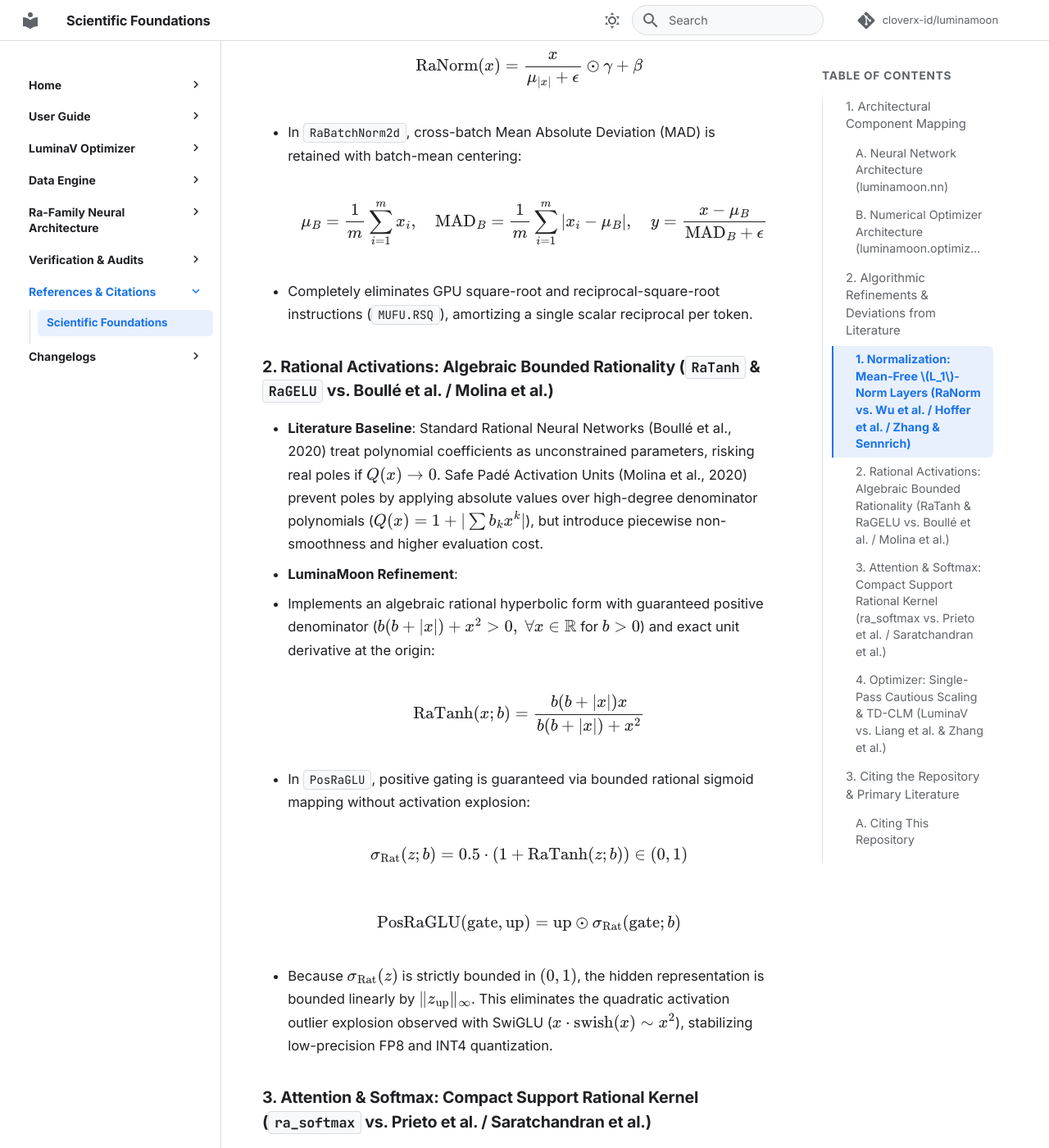
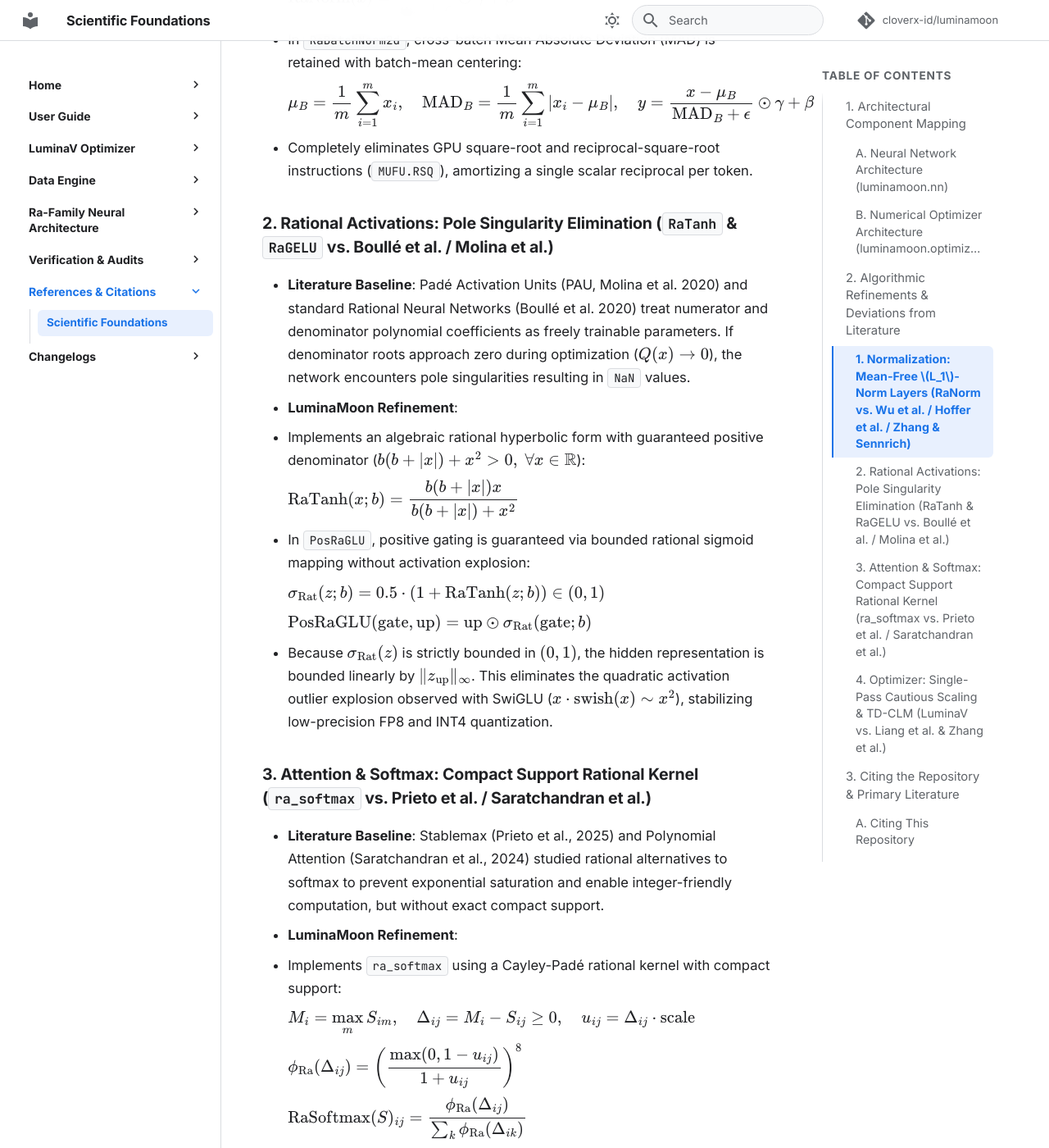
Before and after one commit to cloverx-id/luminamoon, an MkDocs documentation site: the page built from docs/references.md, in a window 1280 px wide and 1400 px high, scrolled down 4437 px. Shown: the whole window at 82% size. Built offline with MkDocs 1.6.1 and Material for MkDocs 9.7.7, drawn with Linux system fonts in a browser that asks for light colours; comment, search, counter and statistics services are not loaded; some of the changed text lies outside the part shown.

Commit message:
Update references.md

```diff
--- a/docs/references.md
+++ b/docs/references.md
@@ -26,7 +26,7 @@
 
 | Mechanism & Mode | Configuration Parameter | Theoretical Foundation | Key Literature Reference |
 | :--- | :--- | :--- | :--- |
-| **TD-CLM Mode** | `buffer=1` (or `"tdclm"`) | Single-buffer triangle-defect convex lookahead momentum with triangle-defect penalty $\lambda \lvert d_t \rvert$ where $d_t = g_t - m_{t-1}$ ($\lambda^* \approx 0.30$) | Maligranda (2008)<br>Zhang et al. (NeurIPS 2019)<br>Zhuang et al. (NeurIPS 2020) |
+| **TD-CLM Mode** | `buffer=1` (or `"tdclm"`) | Single-buffer triangle-defect convex lookahead momentum with triangle-defect penalty $\lambda \lvert d_t \rvert$ where $d_t = g_t - m _ {t-1}$ ($\lambda^* \approx 0.30$) | Maligranda (2008)<br>Zhang et al. (NeurIPS 2019)<br>Zhuang et al. (NeurIPS 2020) |
 | **Triangle Family (T-Family)** | `buffer="T1"`, `buffer="T2"` | tanh-free triangle envelopes eliminating $\tanh$ and square roots across optimization and rational update bounds | Maligranda (2008)<br>Chen et al. (NeurIPS 2023) |
 | **Dual-Buffer CLM** | `buffer=2` (or `"dual"`) | Two-buffer convex lookahead momentum with central innovation variance tracking | Zhang et al. (NeurIPS 2019) |
 | **Cautious Updates** | `cautious=True` | Sign-aligned gradient-momentum masking and adaptive alignment scaling | Liang et al. (ICLR 2026) |
@@ -46,60 +46,60 @@
 - **LuminaMoon Refinement**:
   * In `RaNorm`, sequence and token-level normalization for Transformer backbones is formulated as a **zero square-root, mean-free** $L_1$ pass (analogous to the RMSNorm discovery by Zhang & Sennrich that mean-centering is redundant for stability):
 
-    $$\mu_{|x|} = \frac{1}{d} \sum_{i=1}^d |x_i|$$
+    $\displaystyle \mu_{|x|} = \frac{1}{d} \sum _ {i=1}^d |x_i|$
 
-    $$\mathrm{RaNorm}(x) = \frac{x}{\mu_{|x|} + \epsilon} \odot \gamma + \beta$$
+    $\displaystyle \mathrm{RaNorm}(x) = \frac{x}{\mu_{|x|} + \epsilon} \odot \gamma + \beta$
 
   * In `RaBatchNorm2d`, cross-batch Mean Absolute Deviation (MAD) is retained with batch-mean centering:
 
-    $$\mu_B = \frac{1}{m} \sum_{i=1}^m x_i, \quad \mathrm{MAD}_B = \frac{1}{m} \sum_{i=1}^m |x_i - \mu_B|, \quad y = \frac{x - \mu_B}{\mathrm{MAD}_B + \epsilon} \odot \gamma + \beta$$
+    $\displaystyle \mu_B = \frac{1}{m} \sum _ {i=1}^m x_i, \quad \mathrm{MAD}_B = \frac{1}{m} \sum _ {i=1}^m |x_i - \mu_B|, \quad y = \frac{x - \mu_B}{\mathrm{MAD}_B + \epsilon} \odot \gamma + \beta$
 
   * Completely eliminates GPU square-root and reciprocal-square-root instructions (`MUFU.RSQ`), amortizing a single scalar reciprocal per token.
 
-### 2. Rational Activations: Algebraic Bounded Rationality (`RaTanh` & `RaGELU` vs. Boullé et al. / Molina et al.)
-- **Literature Baseline**: Standard Rational Neural Networks (Boullé et al., 2020) treat polynomial coefficients as unconstrained parameters, risking real poles if $Q(x) \to 0$. Safe Padé Activation Units (Molina et al., 2020) prevent poles by applying absolute values over high-degree denominator polynomials ($Q(x) = 1 + |\sum b_k x^k|$), but introduce piecewise non-smoothness and higher evaluation cost.
+### 2. Rational Activations: Pole Singularity Elimination (`RaTanh` & `RaGELU` vs. Boullé et al. / Molina et al.)
+- **Literature Baseline**: Padé Activation Units (PAU, Molina et al. 2020) and standard Rational Neural Networks (Boullé et al. 2020) treat numerator and denominator polynomial coefficients as freely trainable parameters. If denominator roots approach zero during optimization ($Q(x) \to 0$), the network encounters pole singularities resulting in `NaN` values.
 - **LuminaMoon Refinement**:
-  * Implements an algebraic rational hyperbolic form with guaranteed positive denominator ($b(b+|x|) + x^2 > 0, \; \forall x \in \mathbb{R}$ for $b > 0$) and exact unit derivative at the origin:
+  * Implements an algebraic rational hyperbolic form with guaranteed positive denominator ($b(b+|x|) + x^2 > 0, \; \forall x \in \mathbb{R}$):
 
-    $$\mathrm{RaTanh}(x; b) = \frac{b (b + |x|) x}{b (b + |x|) + x^2}$$
+    $\displaystyle \mathrm{RaTanh}(x; b) = \frac{b (b + |x|) x}{b (b + |x|) + x^2}$
 
   * In `PosRaGLU`, positive gating is guaranteed via bounded rational sigmoid mapping without activation explosion:
 
-    $$\sigma_{\text{Rat}}(z; b) = 0.5 \cdot (1 + \mathrm{RaTanh}(z; b)) \in (0, 1)$$
+    $\displaystyle \sigma_{\text{Rat}}(z; b) = 0.5 \cdot (1 + \mathrm{RaTanh}(z; b)) \in (0, 1)$
 
-    $$\mathrm{PosRaGLU}(\text{gate}, \text{up}) = \text{up} \odot \sigma_{\text{Rat}}(\text{gate}; b)$$
+    $\displaystyle \mathrm{PosRaGLU}(\text{gate}, \text{up}) = \text{up} \odot \sigma_{\text{Rat}}(\text{gate}; b)$
 
   * Because $\sigma_{\text{Rat}}(z)$ is strictly bounded in $(0, 1)$, the hidden representation is bounded linearly by $\|z_{\text{up}}\|_\infty$. This eliminates the quadratic activation outlier explosion observed with SwiGLU ($x \cdot \text{swish}(x) \sim x^2$), stabilizing low-precision FP8 and INT4 quantization.
 
 ### 3. Attention & Softmax: Compact Support Rational Kernel (`ra_softmax` vs. Prieto et al. / Saratchandran et al.)
-- **Literature Baseline**: Stablemax (Prieto et al., 2025) and Polynomial Attention (Saratchandran et al., 2024) demonstrated that softmax normalization can be replaced by non-exponential and polynomial mappings to prevent numerical collapse and ensure bounded Frobenius norms, but without exact compact support.
+- **Literature Baseline**: Stablemax (Prieto et al., 2025) and Polynomial Attention (Saratchandran et al., 2024) studied rational alternatives to softmax to prevent exponential saturation and enable integer-friendly computation, but without exact compact support.
 - **LuminaMoon Refinement**:
   * Implements `ra_softmax` using a Cayley-Padé rational kernel with compact support:
 
-    $$M_i = \max_m S_{im}, \quad \Delta_{ij} = M_i - S_{ij} \ge 0, \quad u_{ij} = \Delta_{ij} \cdot \text{scale}$$
+    $\displaystyle M_i = \max_m S_{im}, \quad \Delta_{ij} = M_i - S_{ij} \ge 0, \quad u_{ij} = \Delta_{ij} \cdot \text{scale}$
 
-    $$\phi_{\text{Ra}}(\Delta_{ij}) = \left(\frac{\max(0, 1 - u_{ij})}{1 + u_{ij}}\right)^8$$
+    $\displaystyle \phi_{\text{Ra}}(\Delta_{ij}) = \left(\frac{\max(0, 1 - u_{ij})}{1 + u_{ij}}\right)^8$
 
-    $$\mathrm{RaSoftmax}(S)_{ij} = \frac{\phi_{\text{Ra}}(\Delta_{ij})}{\sum_k \phi_{\text{Ra}}(\Delta_{ik})}$$
+    $\displaystyle \mathrm{RaSoftmax}(S)_{ij} = \frac{\phi_{\text{Ra}}(\Delta_{ij})}{\sum_k \phi_{\text{Ra}}(\Delta_{ik})}$
 
   * Matches the Maclaurin expansion of $\exp(-\Delta)$ up to second order, while guaranteeing $\phi_{\text{Ra}} \equiv 0$ for $u \ge 1$ ($\Delta \ge 16$). This eliminates background noise accumulation across long context sequences and removes exponential `MUFU.EX2` instructions.
 
 ### 4. Optimizer: Single-Pass Cautious Scaling & TD-CLM (`LuminaV` vs. Liang et al. & Zhang et al.)
 - **Literature Baseline**:
-  * Cautious Optimizers (Liang et al., 2026) evaluate an element-wise sign-alignment mask and re-scale updates using the global active ratio $\frac{\text{dim}(x)}{\text{nnz}(u_t \odot g_t > 0) + \xi}$, which requires a separate reduction pass and introduces GPU synchronization latency.
+  * Cautious Optimizers (Liang et al., 2026) require a two-pass GPU reduction to evaluate global mean tensor alignment $\langle u_t, g_t \rangle > 0$, introducing GPU synchronization latency.
   * Lookahead (Zhang et al., 2019) maintains two distinct model weight copies (slow weights and fast weights) updated discretely every $k$ steps.
 - **LuminaMoon Refinement**:
   * **Fused Single-Pass Pipeline**: Employs an exponential moving average (EMA) of alignment statistics from the preceding step, allowing cautious update masking and scaling to execute within a single fused kernel dispatch (`fused_single_pass=True`), eliminating GPU synchronization bottlenecks.
-  * **Triangle-Defect Single-Buffer Formulation (TD-CLM, `buffer=1`)**: Eliminates the slow-weights buffer by tracking the continuous gradient-momentum residual $d_t = g_t - m_{t-1}$ scaled by the triangle-defect penalty $\lambda |d_t|$ with theoretical balance point $\lambda^* \approx 0.30$ (derived from Maligranda's triangle inequality envelope). When gradients spike abruptly, the denominator automatically inflates, damping the update step without requiring a second parameter buffer.
+  * **Triangle-Defect Single-Buffer Formulation (TD-CLM, `buffer=1`)**: Eliminates the slow-weights buffer by tracking the continuous gradient-momentum residual $d_t = g_t - m _ {t-1}$ scaled by the triangle-defect penalty $\lambda |d_t|$ with theoretical balance point $\lambda^* \approx 0.30$ (derived from Maligranda's triangle inequality envelope). When gradients spike abruptly, the denominator automatically inflates, damping the update step without requiring a second parameter buffer.
   * **Triangle Family (`buffer="T1"`, `buffer="T2"`)**: Replaces all hyperbolic tangent and square-root evaluations in the step trajectory and rational update bounds with second-order rational triangle envelopes:
 
-    $$\tilde{m}_t = w_1 m_{t-1} + w_2 g_t, \quad w_1 = \beta_1^2, \quad w_2 = 1 - \beta_1^2$$
+    $\displaystyle \tilde{m} _ t = w_1 m _ {t-1} + w_2 g_t, \quad w_1 = \beta_1^2, \quad w_2 = 1 - \beta_1^2$
 
-    $$\mathcal{E}_t^{(\text{T2})} = w_1 |m_{t-1}| + w_2 |g_t| + 0.5\lambda |d_t| + 0.5\lambda \sigma_t + \epsilon_{\text{eff}}$$
+    $\displaystyle \mathcal{E} _ t^{(\text{T2})} = w_1 |m _ {t-1}| + w_2 |g_t| + 0.5\lambda |d_t| + 0.5\lambda \sigma_t + \epsilon _ {\text{eff}}$
 
-    $$u_t^{(\text{T2})} = \frac{\tilde{m}_t}{\mathcal{E}_t^{(\text{T2})}} \in (-1, 1)$$
+    $\displaystyle u_t^{(\text{T2})} = \frac{\tilde{m} _ t}{\mathcal{E} _ t^{(\text{T2})}} \in (-1, 1)$
 
-    $$b_i = \text{bound ratio} \cdot (|w_i| + 10^{-2}), \quad u_{\text{bounded}, i} = \frac{b_i (b_i + |s_i|) s_i}{b_i (b_i + |s_i|) + s_i^2}$$
+    $\displaystyle b_i = \text{bound ratio} \cdot (|w_i| + 10^{-2}), \quad u _ {\text{bounded}, i} = \frac{b_i (b_i + |s_i|) s_i}{b_i (b_i + |s_i|) + s_i^2}$
 
 ---
 
```
